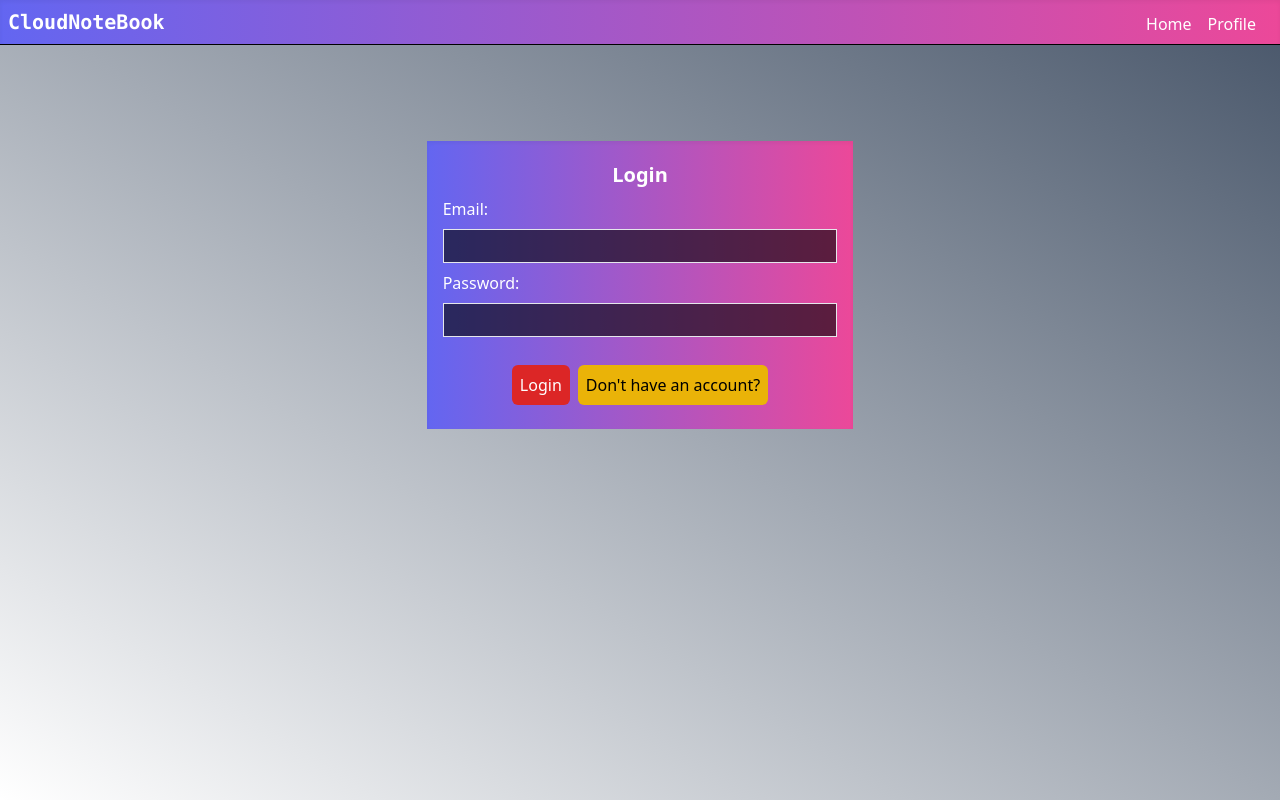
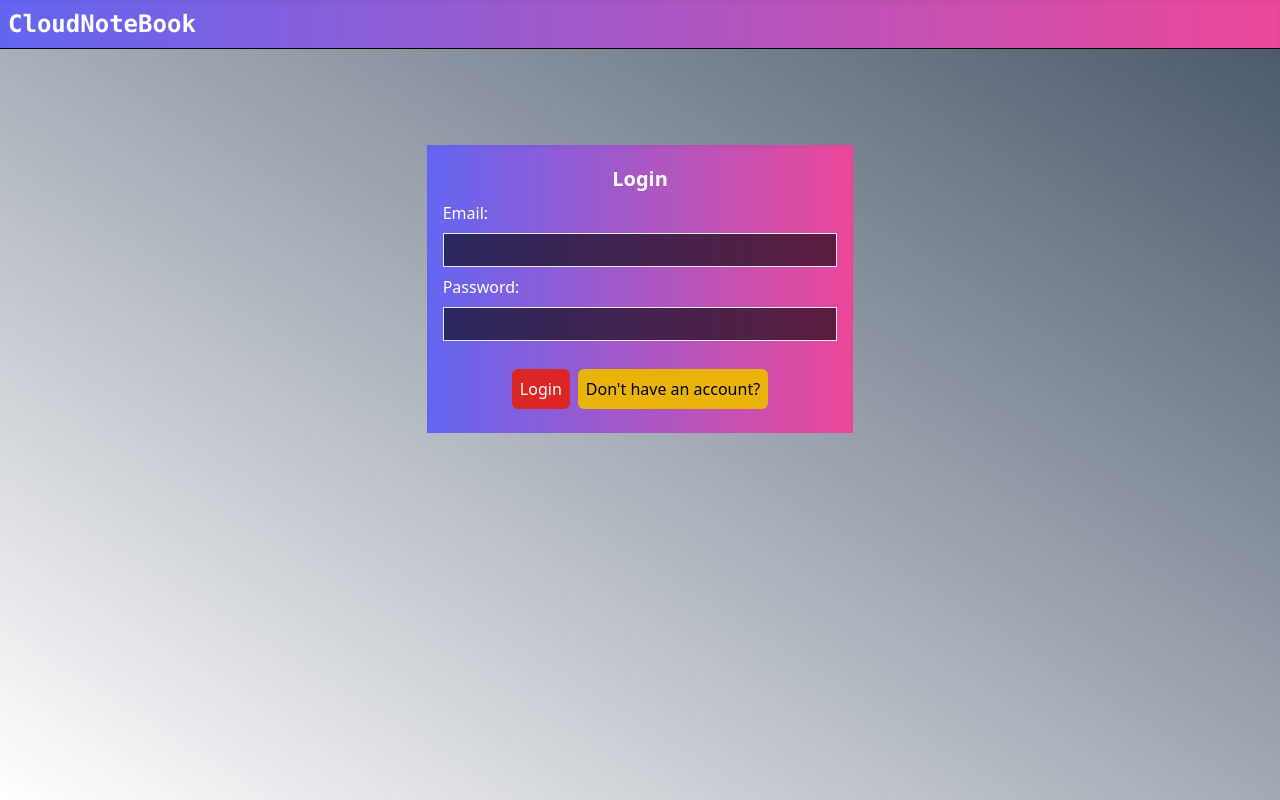
Before and after one commit to i-m-anshu-patel/cloudNotebook-frontend, a React (Create React App) app: page / in a window 1280 px wide. Built offline with nearby package versions, Linux system fonts and the light colour scheme.

Commit message:
Log Out Done

```diff
--- a/src/Components/Header.js
+++ b/src/Components/Header.js
@@ -1,14 +1,28 @@
 import React from 'react'
-import { Link } from 'react-router-dom'
+import { Link, useNavigate } from 'react-router-dom'
+import { useSelector, useDispatch } from 'react-redux'
+import { signOut } from '../utils/redux/userSlice';
 
 const Header = () => {
+  const authToken = useSelector((store) => store.user.user);
+  const dispatch = useDispatch();
+  const navigate = useNavigate();
+  const handleSignOut = () => {
+    dispatch(signOut());
+    return navigate('/');
+  }
   return (
     <nav className='px-2 py-2 flex border-b border-black bg-gradient-to-r from-indigo-500  to-pink-500 shadow-inner'>
-      <p className='text-xl font-mono font-bold '>CloudNoteBook</p>
-      <div className='pt-1 ms-auto px-2'>
+      <Link to='/'><p className='text-2xl font-mono font-bold '>CloudNoteBook</p></Link>
+
+      { authToken &&
+      (<div className='pt-1 ms-auto px-2'>
         <Link to='/' className='p-2'>Home</Link>
         <Link to="/profile" className='p-2'>Profile</Link>
-      </div>
+        <button className='mx-2 px-2 py-1 bg-red-600 rounded' onClick={handleSignOut}>Sign Out</button>
+      </div>)
+      }
+
     </nav>
   )
 }
--- a/src/Components/Home.js
+++ b/src/Components/Home.js
@@ -1,6 +1,5 @@
-import React, { useEffect, useState } from 'react'
-import NoteCard from './NoteCard'
-import sample from '../utils/sample'
+import React, { useEffect, useState } from 'react';
+import NoteCard from './NoteCard';
 import NoteForm from './NoteForm';
 import { useSelector } from "react-redux";
 import { useNavigate } from 'react-router-dom';
--- a/src/Components/Login.js
+++ b/src/Components/Login.js
@@ -1,7 +1,8 @@
-import React, { useRef, useState } from 'react'
+import React, { useEffect, useRef, useState } from 'react'
 import { useDispatch } from 'react-redux';
 import { signIn } from '../utils/redux/userSlice';
 import { useNavigate } from 'react-router-dom';
+import { useSelector } from 'react-redux'
 
 const Login = () => {
   const [signInMode, setSignInMode] = useState(true);
@@ -10,7 +11,7 @@ const Login = () => {
   const username = useRef(null);
   const dispatch = useDispatch();
   const navigate = useNavigate();
-
+  const authToken = useSelector((store) => store.user.user);
   const handleSubmit = (event) => {
     event.preventDefault();
     const myHeaders = new Headers();
@@ -84,9 +85,13 @@ const Login = () => {
           navigate('/');
         });
     }
+  }
 
-
-  }
+  useEffect(() => {
+    if(authToken){
+      return navigate('/home');
+    }
+  })
   return (
     <div className='bg-gradient-to-r from-indigo-500  to-pink-500 w-1/3 ms-auto me-auto py-5 ps-4 pe-4 mt-24 shadow-inner'>
       <p className='text-center font-bold text-xl mb-2'>{signInMode ? "Login" : "SignUp"}</p>
--- a/src/utils/redux/userSlice.js
+++ b/src/utils/redux/userSlice.js
@@ -9,7 +9,7 @@ const userSlice = createSlice({
         signIn: (state, action) => {
             return { user : action.payload }
         },
-        signOut: (state, action) => {
+        signOut: (state) => {
             return { user : null }
         }
     }
```
